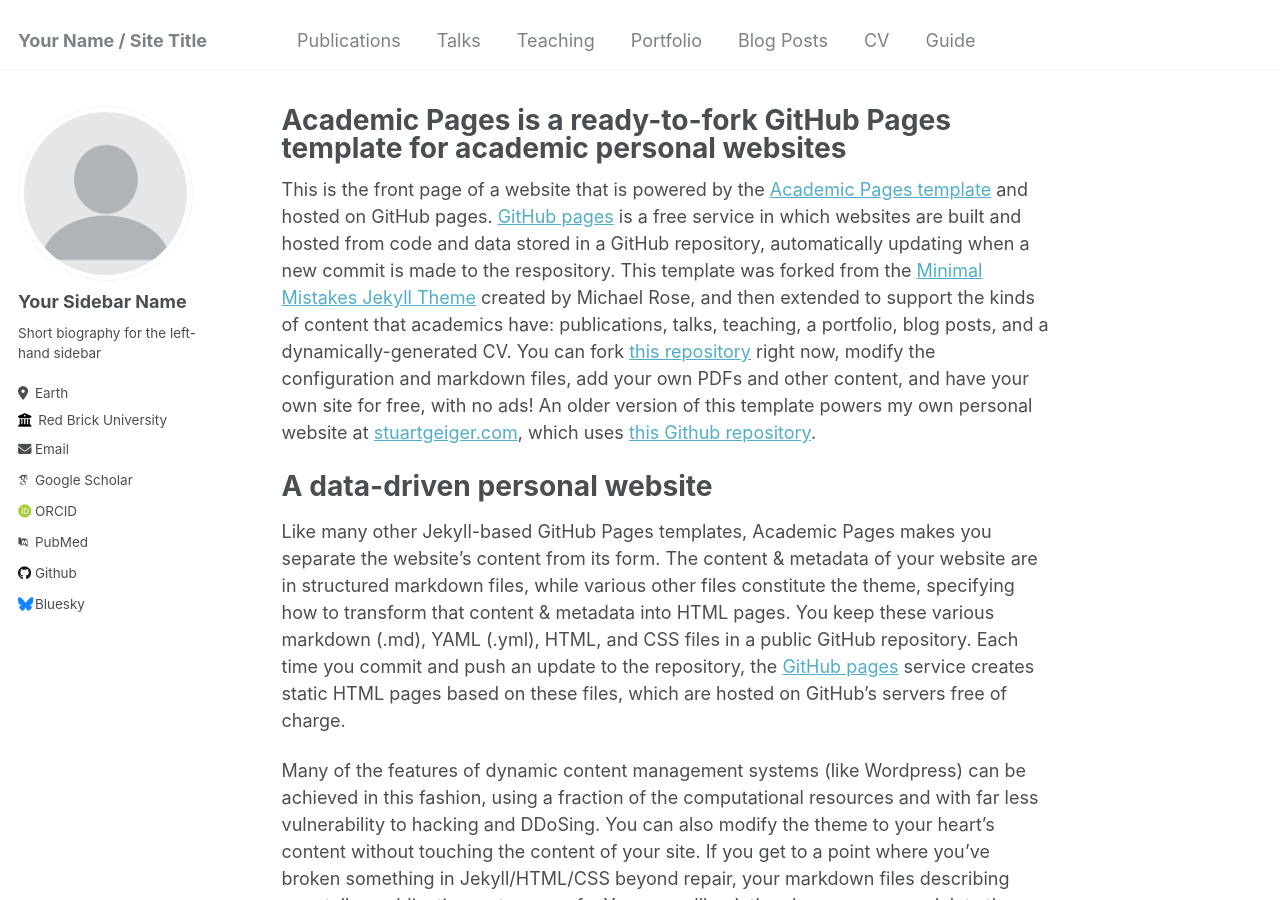
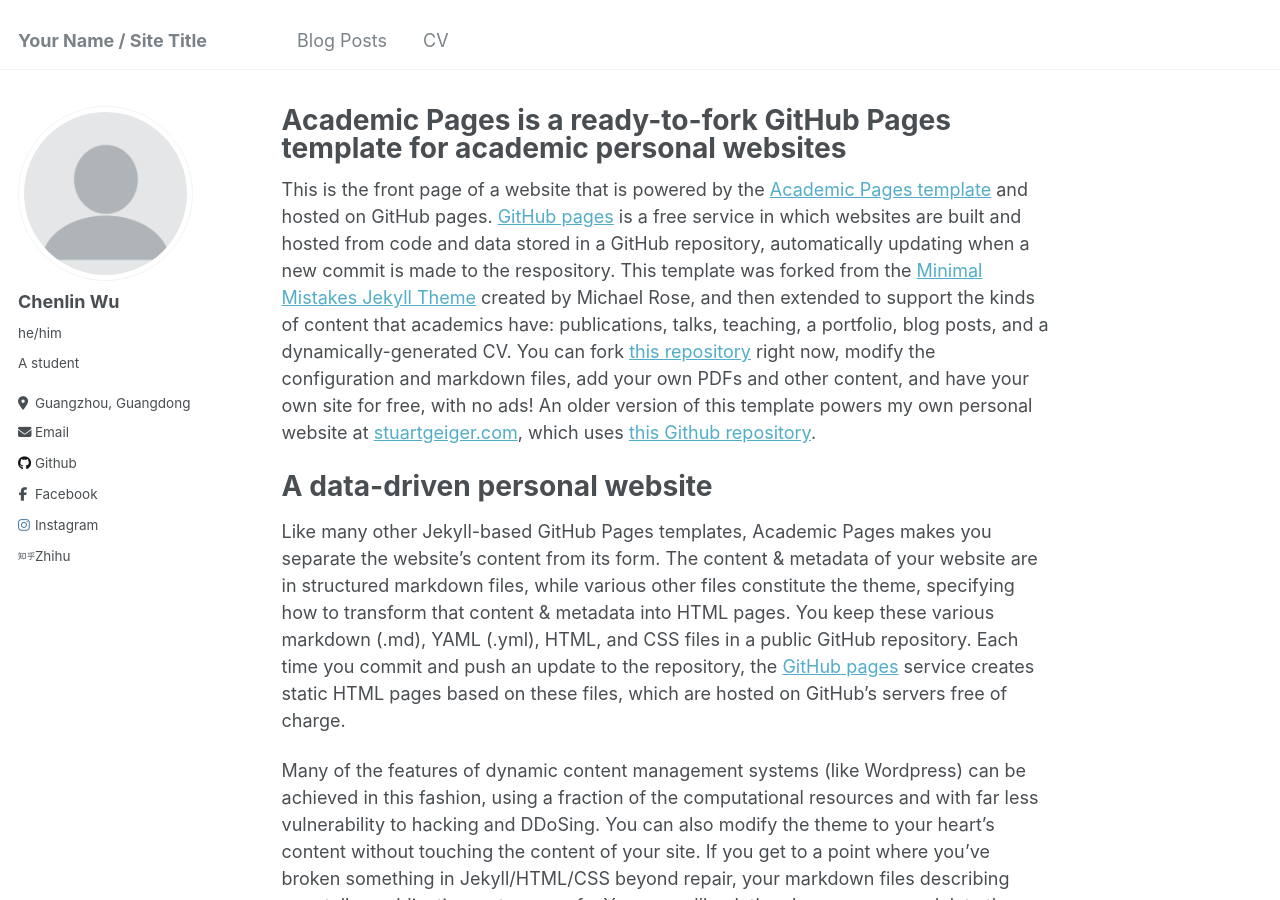
Before and after one commit to Michael112233/Michael112233.github.io, a Jekyll site: the page built from _pages/about.md, in a window 1280 px wide and 900 px high. Built offline with Jekyll 4.4.1, drawn with Linux system fonts in a browser that asks for light colours; some web fonts are replaced.

Commit message:
modified:   _config.yml 	modified:   _data/authors.yml 	modified:   _data/navigation.yml

```diff
--- a/_config.yml
+++ b/_config.yml
@@ -22,40 +22,39 @@ repository               : "academicpages/academicpages.github.io"
 author:
   # Biographic information
   avatar           : "profile.png"
-  name             : "Your Sidebar Name"
-  pronouns         : # example: "she/her"
-  bio              : "Short biography for the left-hand sidebar"
-  location         : "Earth"
-  employer         : "Red Brick University"
+  name             : "Chenlin Wu"
+  pronouns         : "he/him"
+  bio              : "A student"
+  location         : "Guangzhou, Guangdong"
   uri              : # URL
-  email            : "none@example.org"
+  email            : "michaelwcl323@gmail.com"
 
   # Academic websites
   arxiv            : # URL - Update with the correct link to your profile
-  googlescholar    : "https://scholar.google.com/citations?user=PS_CX0AAAAAJ"
+  googlescholar    : #"https://scholar.google.com/citations?user=PS_CX0AAAAAJ"
   impactstory      : # URL
-  orcid            : "http://orcid.org/yourorcidurl"
+  orcid            : #"http://orcid.org/yourorcidurl"
   semantic         : # URL
-  pubmed           : "https://www.ncbi.nlm.nih.gov/pubmed/?term=john+snow"
+  pubmed           : #"https://www.ncbi.nlm.nih.gov/pubmed/?term=john+snow"
   researchgate     : # URL
 
   # Repositories and software development
   bitbucket        : # Username - Update with your username on the site
   codepen          : # Username
   dribbble         : # Username
-  github           : "academicpages"
+  github           : "Michael112233"
   kaggle           : # Username
   stackoverflow    : # User number or user number and name (i.e., use "1" or "1/jeff-atwood")
 
   # Social media
-  bluesky          : "bsky.app" # Replace this with you Bluesky username
-  facebook         : # Username
+  bluesky          : # "bsky.app" # Replace this with you Bluesky username
+  facebook         : Michael Wu
   flickr           : # Username
   foursquare       : # Username
   goodreads        : # Username
   google_plus      : # Username
   keybase          : # Username
-  instagram        : # Username
+  instagram        : "michael030204"
   lastfm           : # Username
   linkedin         : # Username
   mastodon         : # URL
@@ -71,7 +70,7 @@ author:
   wikipedia        : # Username
   xing             : # Username
   youtube          : # Username
-  zhihu            : # URL
+  zhihu            : "https://www.zhihu.com/people/michael233-79"
 
 
 # Site Settings
--- a/_data/authors.yml
+++ b/_data/authors.yml
@@ -1,8 +1,7 @@
 # Authors
 
 Name Name:
-  name        : "Name Name"
-  uri         : "http://name.com"
+  name        : "Chenlin Wu"
   email       : "name@name.com"
   bio         : "This is the first name."
   avatar      : "bio-photo-2.jpg"
--- a/_data/navigation.yml
+++ b/_data/navigation.yml
@@ -1,22 +1,7 @@
 # main links links
 main:
-  - title: "Publications"
-    url: /publications/
-
-  - title: "Talks"
-    url: /talks/
-
-  - title: "Teaching"
-    url: /teaching/
-
-  - title: "Portfolio"
-    url: /portfolio/
-
   - title: "Blog Posts"
     url: /year-archive/
 
   - title: "CV"
     url: /cv/
-
-  - title: "Guide"
-    url: /markdown/
```
